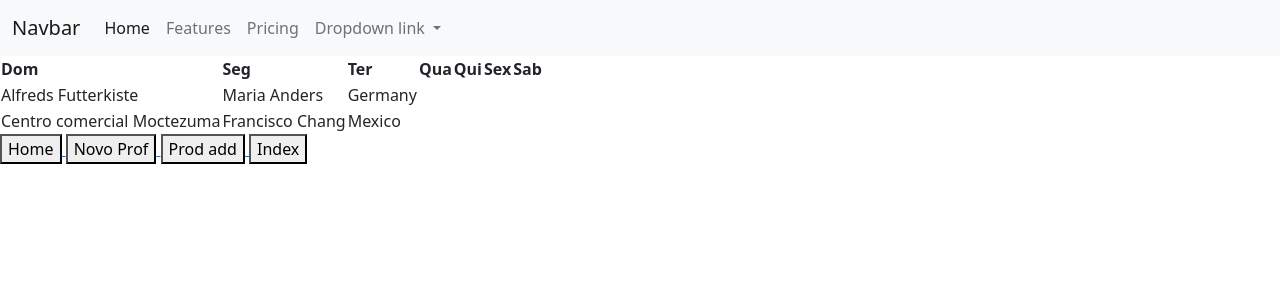
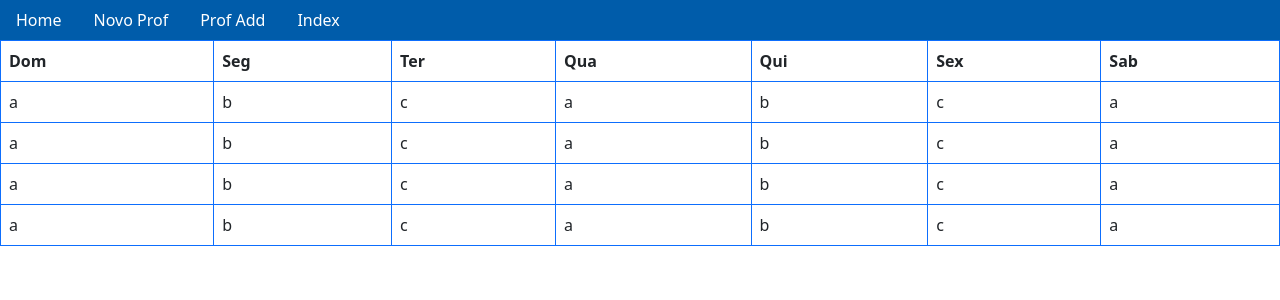
Before and after one commit to Sutaideru/TCC, a PHP site: page /home.php in a window 1280 px wide. Shown: the top 300 px of the page. Run offline with PHP 8.4, Linux system fonts and the light colour scheme.

Commit message:
Add files via upload

```diff
--- a/conexao.php
+++ b/conexao.php
@@ -6,5 +6,5 @@
     $db = "agendada";
 
     $conection = mysqli_connect($servidor, $user, $password, $db);
-    echo "conexao bem sucedida";
+    echo "";
 ?>
--- a/home.php
+++ b/home.php
@@ -11,38 +11,21 @@
     <meta>
 </head>
 <body>
-<nav class="navbar navbar-expand-lg navbar-light bg-light" style="color: blue;">
-  <div class="container-fluid">
-    <a class="navbar-brand" href="#">Navbar</a>
-    <button class="navbar-toggler" type="button" data-bs-toggle="collapse" data-bs-target="#navbarNavDropdown" aria-controls="navbarNavDropdown" aria-expanded="false" aria-label="Toggle navigation">
-      <span class="navbar-toggler-icon"></span>
-    </button>
-    <div class="collapse navbar-collapse" id="navbarNavDropdown">
-      <ul class="navbar-nav">
+<ul class="nav" style = "background-color: #005caa;">
   <li class="nav-item">
-          <a class="nav-link active" aria-current="page" href="#">Home</a>
+    <a class="nav-link active" aria-current="page" href="home.php" style="color:white;">Home</a>
   </li>
   <li class="nav-item">
-          <a class="nav-link" href="#">Features</a>
+    <a class="nav-link" href="novo_prof.php" style="color:white;">Novo Prof</a>
   </li>
   <li class="nav-item">
-          <a class="nav-link" href="#">Pricing</a>
+    <a class="nav-link" href="prof_add.php" style="color:white;">Prof Add</a>
   </li>
-        <li class="nav-item dropdown">
-          <a class="nav-link dropdown-toggle" href="#" id="navbarDropdownMenuLink" role="button" data-bs-toggle="dropdown" aria-expanded="false">
-            Dropdown link
-          </a>
-          <ul class="dropdown-menu" aria-labelledby="navbarDropdownMenuLink">
-            <li><a class="dropdown-item" href="#">Action</a></li>
-            <li><a class="dropdown-item" href="#">Another action</a></li>
-            <li><a class="dropdown-item" href="#">Something else here</a></li>
-          </ul>
+  <li class="nav-item">
+    <a class="nav-link" href="index.php" style="color:white;">Index</a>
   </li>
 </ul>
-    </div>
-  </div>
-</nav>
-    <table>
+    <table class="table table-bordered border-primary">
         <tr>
             <th>Dom</th>
             <th>Seg</th>
@@ -53,29 +36,41 @@
             <th>Sab</th>
         </tr>
         <tr>
-            <td>Alfreds Futterkiste</td>
-            <td>Maria Anders</td>
-            <td>Germany</td>
+            <td>a</td>
+            <td>b</td>
+            <td>c</td>
+            <td>a</td>
+            <td>b</td>
+            <td>c</td>
+            <td>a</td>
         </tr>
         <tr>
-            <td>Centro comercial Moctezuma</td>
-            <td>Francisco Chang</td>
-            <td>Mexico</td>
+            <td>a</td>
+            <td>b</td>
+            <td>c</td>
+            <td>a</td>
+            <td>b</td>
+            <td>c</td>
+            <td>a</td>
+        </tr>
+        <tr>
+            <td>a</td>
+            <td>b</td>
+            <td>c</td>
+            <td>a</td>
+            <td>b</td>
+            <td>c</td>
+            <td>a</td>
+        </tr>
+        <tr>
+            <td>a</td>
+            <td>b</td>
+            <td>c</td>
+            <td>a</td>
+            <td>b</td>
+            <td>c</td>
+            <td>a</td>
         </tr>
     </table>
-    <div>
-  <a href="home.php">
-    <button>Home</button>
-  </a>
-  <a href="novo_prof.php">
-    <button>Novo Prof</button>
-  </a>
-  <a href="prof_add.php">
-    <button>Prod add</button>
-  </a>
-  <a href="index.php">
-    <button>Index</button>
-  </a>
-</div>
 </body>
 </html>
--- a/login.php
+++ b/login.php
@@ -2,7 +2,7 @@
 
 include("conexao.php");
 
-if(issets($_POST['submit']){
+if(issets($_POST['submit'])){
     $usuario = ["usuario"]
     $senha = ["senha"]
 
```
Also changed, not shown: index.php (+19 -15 lines), novo_prof.php (+15 -15 lines), prof_add.php (+7 -43 lines). Lines whose indentation alone changed are shown as unchanged.
